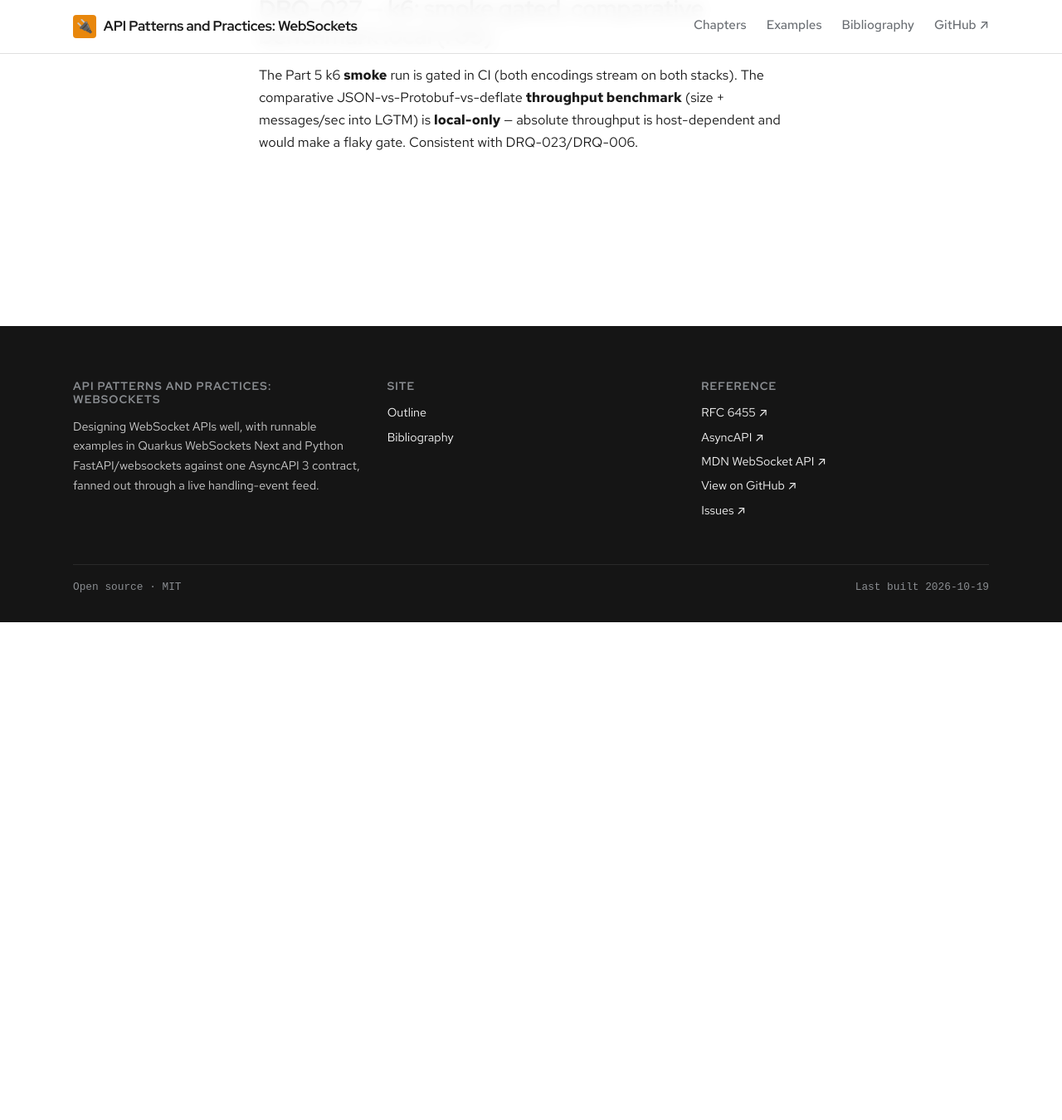
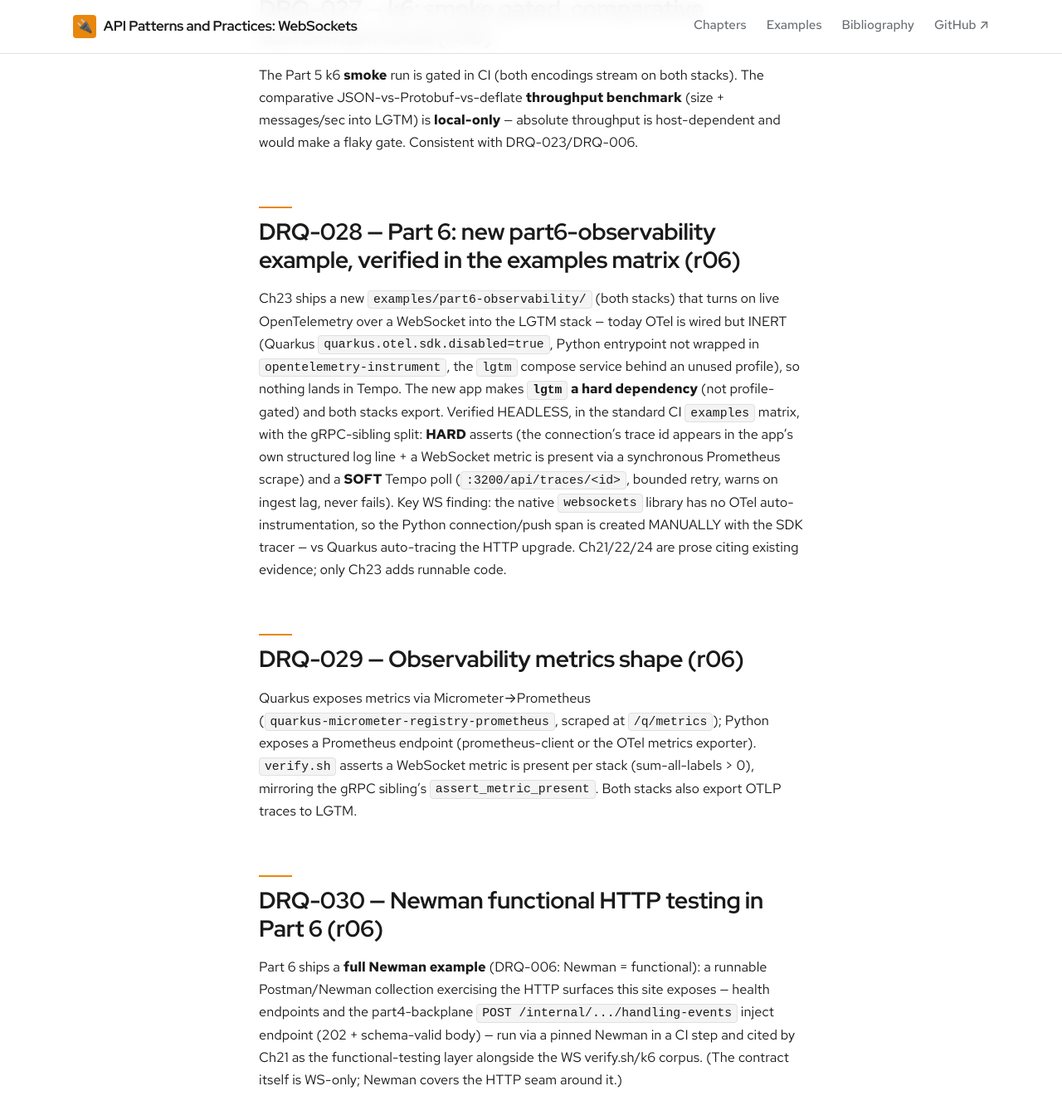
Before and after one commit to patterncatalyst/api-patterns-and-practices-websockets, a Jekyll site: the page built from _plans/decisions.md, in a window 1280 px wide and 1400 px high, scrolled down 9239 px. Shown: the top 1350 px of the window at 83% size. Built offline with Jekyll 4.4.1, drawn with Linux system fonts in a browser that asks for light colours; some web fonts are replaced; before the commit the page ends 9989 px from its top, so only the background shows below that.

Commit message:
docs(r06): plan checkpoint — Part 6 scope, DRQ-028..030

```diff
--- a/_plans/decisions.md
+++ b/_plans/decisions.md
@@ -278,3 +278,37 @@ The Part 5 k6 **smoke** run is gated in CI (both encodings stream on both
 stacks). The comparative JSON-vs-Protobuf-vs-deflate **throughput benchmark**
 (size + messages/sec into LGTM) is **local-only** — absolute throughput is
 host-dependent and would make a flaky gate. Consistent with DRQ-023/DRQ-006.
+
+## DRQ-028 — Part 6: new part6-observability example, verified in the examples matrix (r06)
+
+Ch23 ships a new `examples/part6-observability/` (both stacks) that turns on live
+OpenTelemetry over a WebSocket into the LGTM stack — today OTel is wired but
+INERT (Quarkus `quarkus.otel.sdk.disabled=true`, Python entrypoint not wrapped in
+`opentelemetry-instrument`, the `lgtm` compose service behind an unused profile),
+so nothing lands in Tempo. The new app makes **`lgtm` a hard dependency** (not
+profile-gated) and both stacks export. Verified HEADLESS, in the standard CI
+`examples` matrix, with the gRPC-sibling split: **HARD** asserts (the connection's
+trace id appears in the app's own structured log line + a WebSocket metric is
+present via a synchronous Prometheus scrape) and a **SOFT** Tempo poll
+(`:3200/api/traces/<id>`, bounded retry, warns on ingest lag, never fails). Key
+WS finding: the native `websockets` library has no OTel auto-instrumentation, so
+the Python connection/push span is created MANUALLY with the SDK tracer — vs
+Quarkus auto-tracing the HTTP upgrade. Ch21/22/24 are prose citing existing
+evidence; only Ch23 adds runnable code.
+
+## DRQ-029 — Observability metrics shape (r06)
+
+Quarkus exposes metrics via Micrometer→Prometheus (`quarkus-micrometer-registry-prometheus`,
+scraped at `/q/metrics`); Python exposes a Prometheus endpoint (prometheus-client
+or the OTel metrics exporter). `verify.sh` asserts a WebSocket metric is present
+per stack (sum-all-labels > 0), mirroring the gRPC sibling's `assert_metric_present`.
+Both stacks also export OTLP traces to LGTM.
+
+## DRQ-030 — Newman functional HTTP testing in Part 6 (r06)
+
+Part 6 ships a **full Newman example** (DRQ-006: Newman = functional): a runnable
+Postman/Newman collection exercising the HTTP surfaces this site exposes —
+health endpoints and the part4-backplane `POST /internal/.../handling-events`
+inject endpoint (202 + schema-valid body) — run via a pinned Newman in a CI step
+and cited by Ch21 as the functional-testing layer alongside the WS verify.sh/k6
+corpus. (The contract itself is WS-only; Newman covers the HTTP seam around it.)
```
Also changed, not shown: _plans/build-plan.md (+23 -0 lines).
